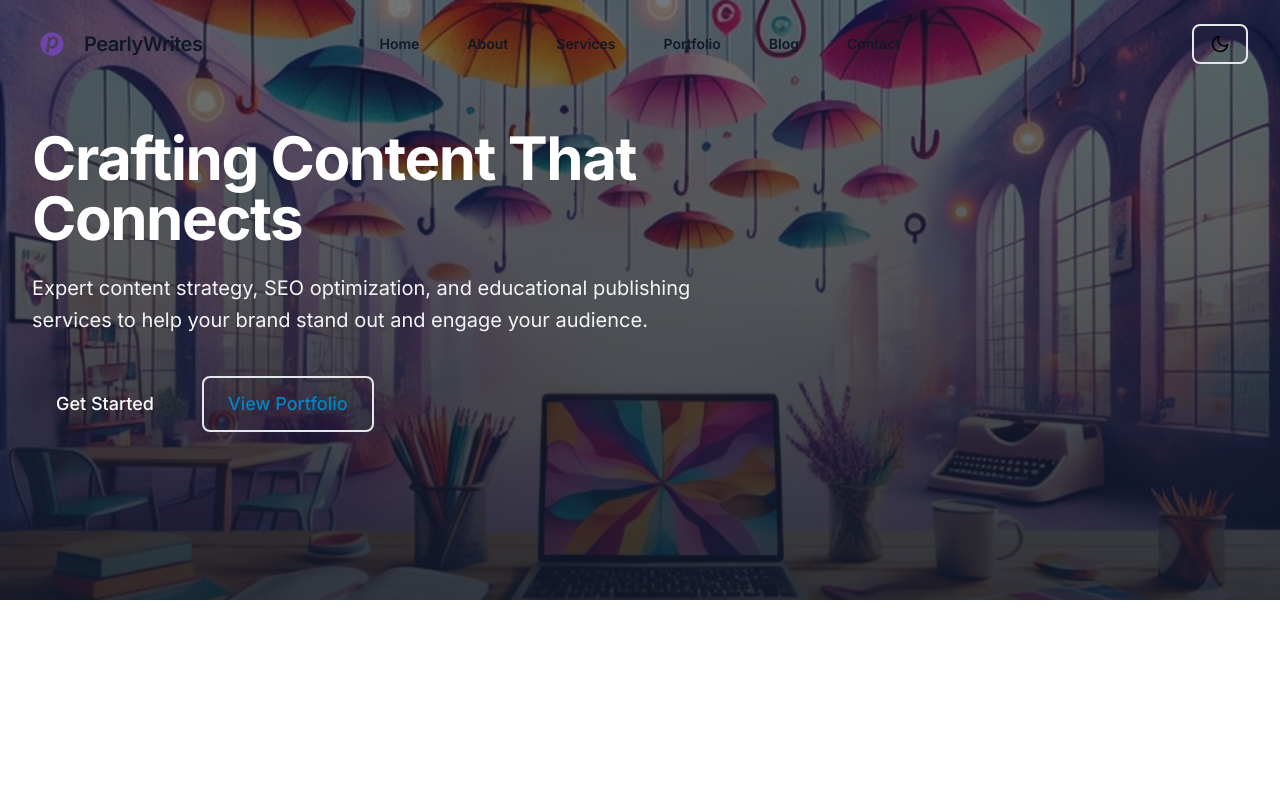
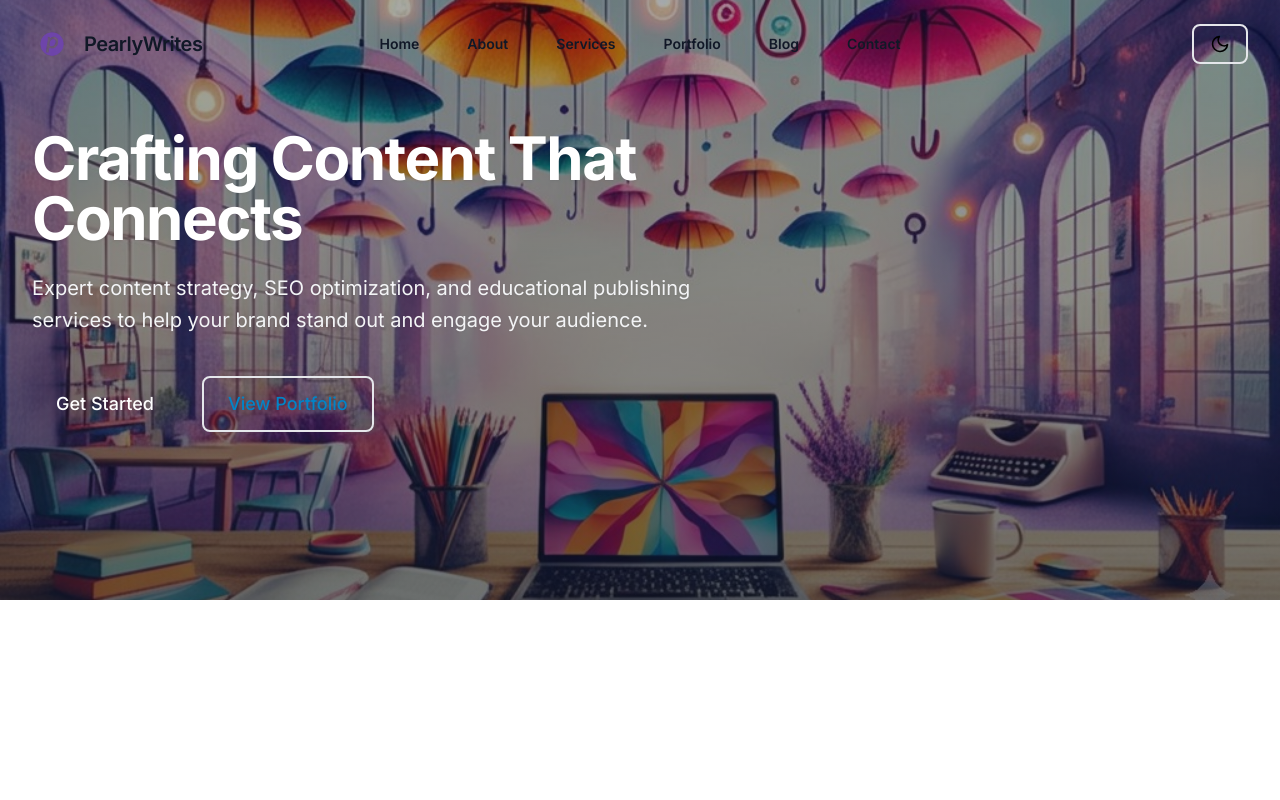
Before and after one commit to LFGConsulting/pearlywrites, a Next.js app: page / in a window 1280 px wide. Shown: the top 800 px of the page. Built offline with nearby package versions, Linux system fonts and the light colour scheme.

Commit message:
hero image opacity adjustment

```diff
--- a/src/app/components/ui/Hero.tsx
+++ b/src/app/components/ui/Hero.tsx
@@ -22,11 +22,11 @@
       <img
         src="/pearlywriteshero.jpeg"
         alt="Creative workspace with colorful umbrellas and hanging lights"
-        className="absolute inset-0 w-full h-full object-cover opacity-70"
+        className="absolute inset-0 w-full h-full object-cover opacity-80"
       />
 
       {/* Gradient overlay - lighter gradient for better image visibility */}
-      <div className="absolute inset-0 bg-gradient-to-b from-gray-900/40 to-gray-900/80" />
+      <div className="absolute inset-0 bg-gradient-to-b from-gray-900/20 to-gray-900/50" />
 
       {/* Content */}
       <Container className={`relative py-24 sm:py-32 ${className}`}>
```
